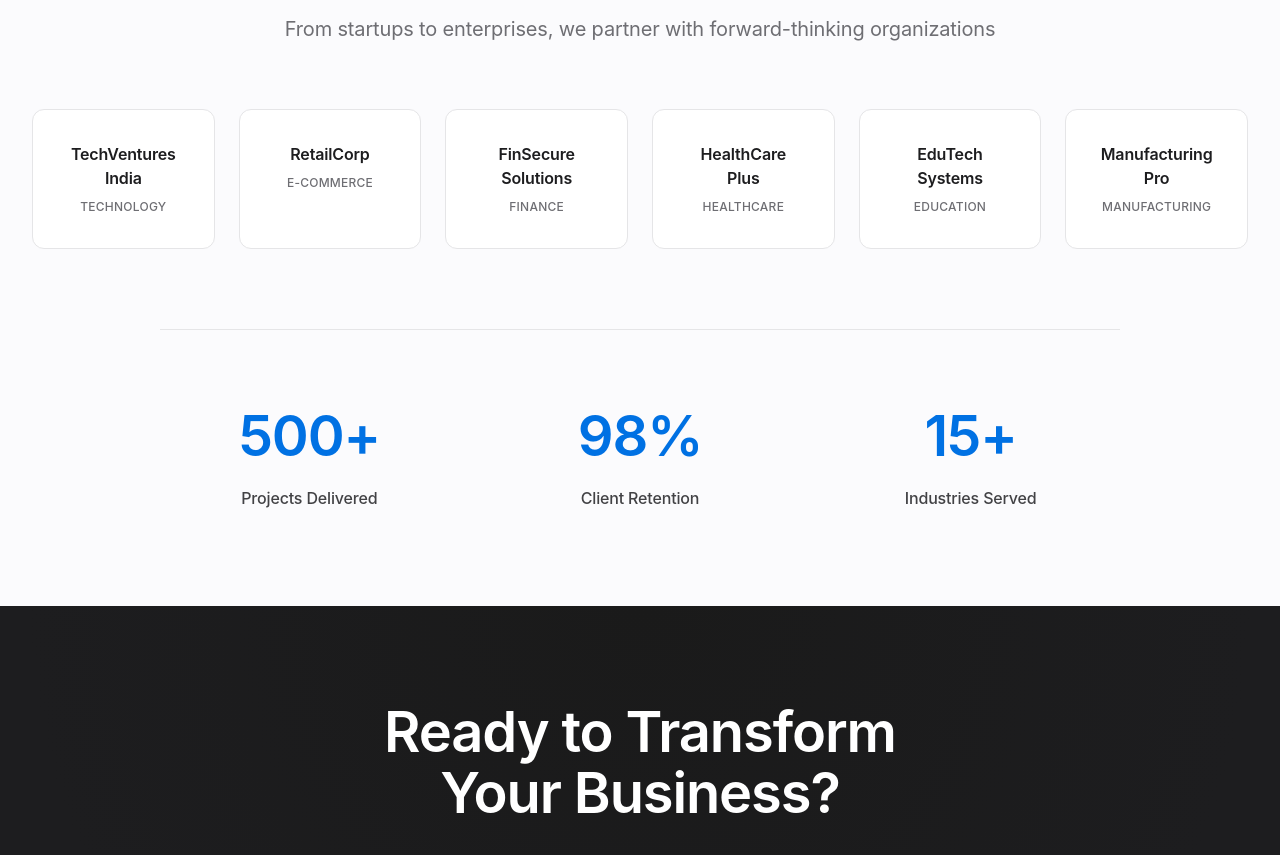
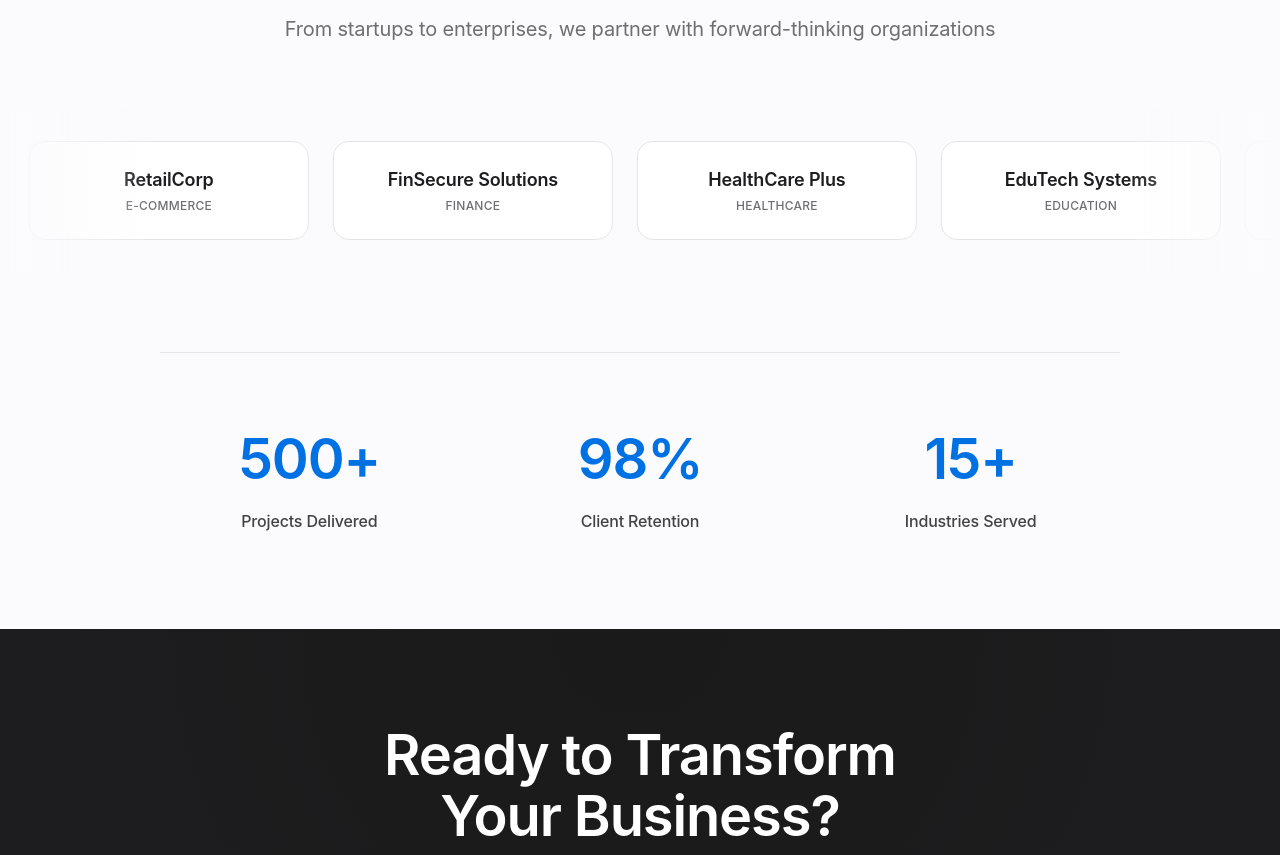
Before and after one commit to pratikasr/servtech-website, a Next.js app: page / in a window 1280 px wide. Shown: the part 3272-4127 px from the top of the page. Built offline with nearby package versions, Linux system fonts and the light colour scheme.

Commit message:
feat(ui): upgrade featured clients to infinite marquee

```diff
--- a/src/components/home/FeaturedClients.js
+++ b/src/components/home/FeaturedClients.js
@@ -19,16 +19,25 @@ export default function FeaturedClients() {
                         From startups to enterprises, we partner with forward-thinking organizations
                     </p>
                 </div>
+            </div>
 
-                <div className={styles.grid}>
-                    {clients.map((client, index) => (
-                        <div key={index} className={styles.card}>
-                            <div className={styles.clientName}>{client.name}</div>
-                            <div className={styles.industry}>{client.industry}</div>
-                        </div>
-                    ))}
+            {/* Infinite Marquee */}
+            <div className={styles.marqueeWrapper}>
+                <div className={styles.marqueeContainer}>
+                    <div className={styles.marqueeContent}>
+                        {[...clients, ...clients].map((client, index) => (
+                            <div key={`${client.name}-${index}`} className={styles.card}>
+                                <div className={styles.clientName}>{client.name}</div>
+                                <div className={styles.industry}>{client.industry}</div>
+                            </div>
+                        ))}
+                    </div>
                 </div>
+                <div className={styles.gradientLeft}></div>
+                <div className={styles.gradientRight}></div>
+            </div>
 
+            <div className="container">
                 <div className={styles.stats}>
                     <div className={styles.statItem}>
                         <div className={styles.statValue}>500+</div>
--- a/src/components/home/FeaturedClients.module.css
+++ b/src/components/home/FeaturedClients.module.css
@@ -24,42 +24,53 @@
     line-height: var(--leading-relaxed);
 }
 
-.clientGrid {
-    display: grid;
-    grid-template-columns: repeat(2, 1fr);
-    gap: var(--space-8);
-    /* Increased gap */
-    margin-top: var(--space-12);
-    /* More separation from title */
+.marqueeWrapper {
+    position: relative;
+    width: 100%;
+    overflow: hidden;
+    padding: var(--space-8) 0;
+    margin-bottom: var(--space-20);
+    background: var(--gray-50);
 }
 
-.grid {
-    display: grid;
-    grid-template-columns: repeat(2, 1fr);
-    gap: var(--space-6);
-    /* Increased gap */
-    margin-bottom: var(--space-20);
+.marqueeContainer {
+    display: flex;
+    overflow: hidden;
 }
 
-@media (min-width: 768px) {
-    .grid {
-        grid-template-columns: repeat(3, 1fr);
-    }
+.marqueeContent {
+    display: flex;
+    gap: var(--space-6);
+    animation: scroll 40s linear infinite;
+    padding-left: var(--space-6);
 }
 
-@media (min-width: 1024px) {
-    .grid {
-        grid-template-columns: repeat(6, 1fr);
+/* Pause on hover for interaction */
+.marqueeContent:hover {
+    animation-play-state: paused;
+}
+
+@keyframes scroll {
+    0% {
+        transform: translateX(0);
+    }
+
+    100% {
+        transform: translateX(-50%);
     }
 }
 
 .card {
     background: var(--white);
     border: 1px solid var(--gray-200);
-    border-radius: var(--radius-lg);
-    padding: var(--space-8);
-    /* Increased padding */
+    border-radius: var(--radius-xl);
+    padding: var(--space-6) var(--space-10);
     text-align: center;
+    min-width: 280px;
+    display: flex;
+    flex-direction: column;
+    align-items: center;
+    justify-content: center;
     transition: all var(--timing-fast) var(--ease-apple);
 }
 
@@ -72,9 +83,9 @@
 .clientName {
     font-weight: var(--font-semibold);
     color: var(--gray-900);
-    font-size: var(--text-base);
-    /* Increased from sm */
-    margin-bottom: var(--space-2);
+    font-size: var(--text-lg);
+    margin-bottom: var(--space-1);
+    white-space: nowrap;
 }
 
 .industry {
@@ -83,6 +94,27 @@
     text-transform: uppercase;
     letter-spacing: var(--tracking-wide);
     font-weight: var(--font-medium);
+}
+
+/* Gradient Fade Effects */
+.gradientLeft,
+.gradientRight {
+    position: absolute;
+    top: 0;
+    bottom: 0;
+    width: 150px;
+    z-index: 2;
+    pointer-events: none;
+}
+
+.gradientLeft {
+    left: 0;
+    background: linear-gradient(to right, var(--gray-50), transparent);
+}
+
+.gradientRight {
+    right: 0;
+    background: linear-gradient(to left, var(--gray-50), transparent);
 }
 
 /* Stats Row */
```
